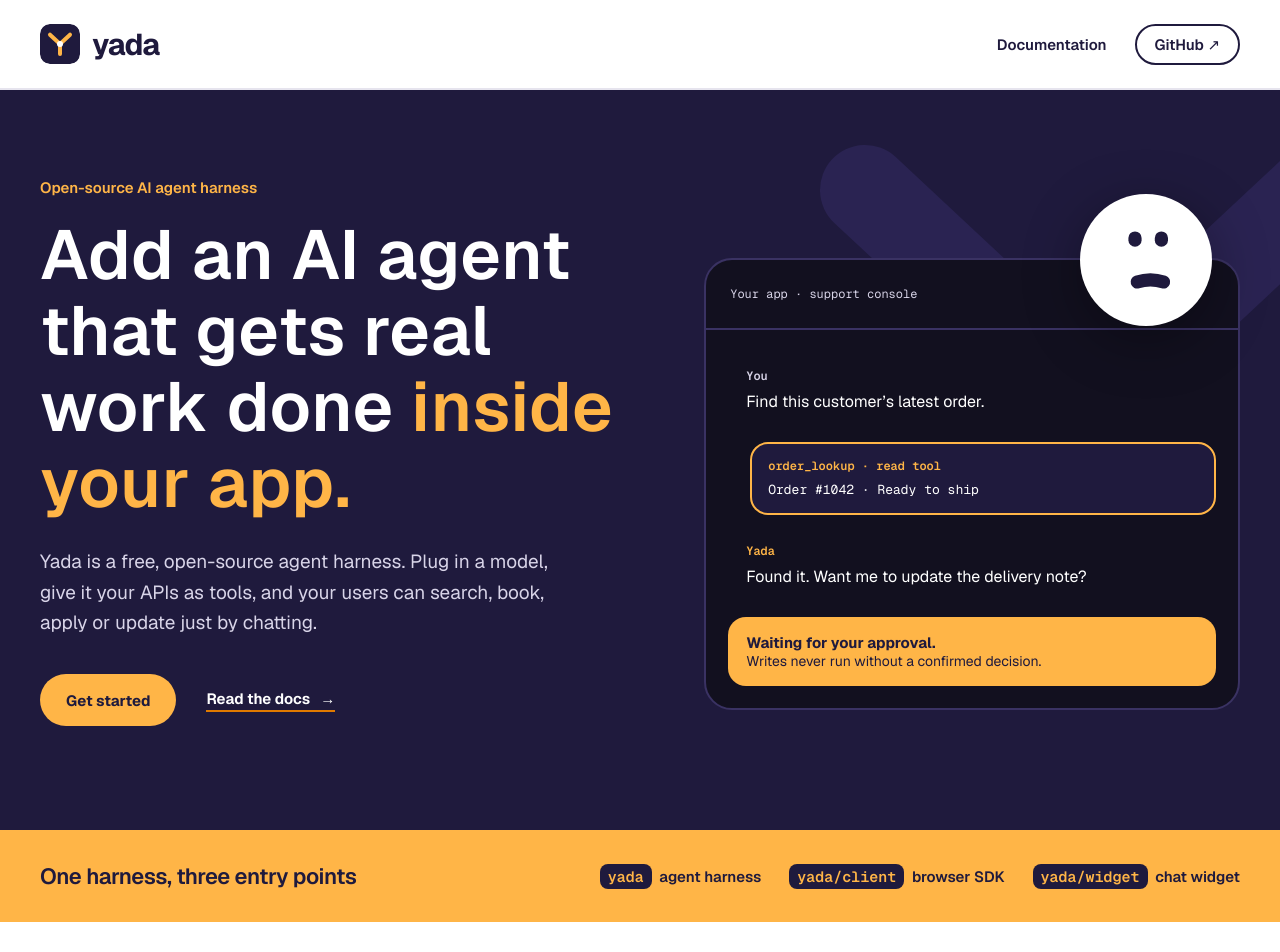
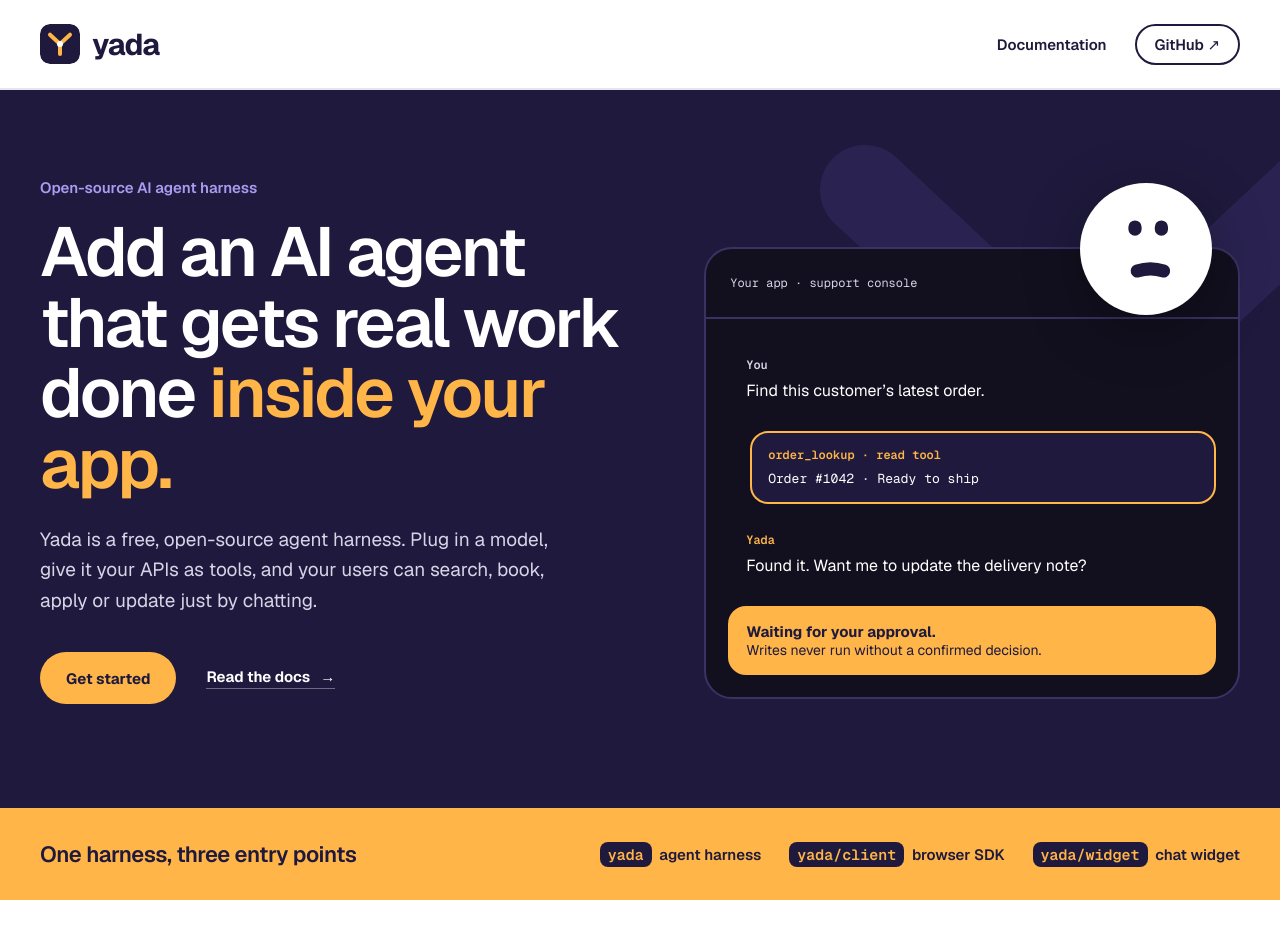
Before and after one commit to edgar4/yada, a Jekyll site: the page built from site/index.html, in a window 1280 px wide. Shown: the top 952 px of the page. Built offline with Jekyll 4.4.1, drawn with Linux system fonts in a browser that asks for light colours.

Commit message:
Ration amber, add lavender tokens and tighten heading type

```diff
--- a/site/assets/docs.css
+++ b/site/assets/docs.css
@@ -51,14 +51,14 @@
 }
 .prose h1 {
   font-size: clamp(36px, 4vw, 52px);
-  letter-spacing: 0.01em;
-  line-height: 1.1;
+  letter-spacing: -0.03em;
+  line-height: 1.05;
   margin-bottom: 28px;
 }
 .prose h2 {
   font-size: 28px;
   line-height: 1.1;
-  letter-spacing: -0.02em;
+  letter-spacing: -0.025em;
   margin: 52px 0 16px;
 }
 .prose h3 {
@@ -89,7 +89,8 @@
   font-family: var(--mono);
   font-size: 0.84em;
   padding: 2px 6px;
-  background: var(--surface);
+  color: var(--code-text);
+  background: var(--code-bg);
   border-radius: 6px;
 }
 .prose pre {
@@ -106,6 +107,7 @@
 }
 .prose pre code {
   font-size: inherit;
+  color: inherit;
   background: none;
   padding: 0;
   border-radius: 0;
--- a/site/assets/site.css
+++ b/site/assets/site.css
@@ -12,6 +12,10 @@
   --line: #e6e4ee;
   --surface: #f4f3f8;
   --accent: #9a4f00;
+  --lavender: #a99cf0;
+  --lavender-text: #5a4ac2;
+  --code-text: var(--ink);
+  --code-bg: #ece9f8;
   --sans: "Geist", ui-sans-serif, system-ui, sans-serif;
   --display: var(--sans);
   --mono: "Geist Mono", ui-monospace, SFMono-Regular, Consolas, monospace;
@@ -29,6 +33,9 @@
     --line: #3a3263;
     --surface: #221c45;
     --accent: var(--amber);
+    --lavender-text: var(--lavender);
+    --code-text: #d4ccfa;
+    --code-bg: rgb(169 156 240 / 0.14);
   }
 }
 * {
@@ -45,6 +52,8 @@ body {
   --line: #3a3263;
   --surface: var(--ink-raised);
   --accent: var(--amber);
+  --code-text: var(--lavender);
+  --code-bg: rgb(169 156 240 / 0.12);
   color: var(--text);
   background: var(--ink);
 }
@@ -73,7 +82,7 @@ summary:focus-visible,
   border-radius: 6px;
 }
 .wrap {
-  width: min(1200px, calc(100% - 80px));
+  width: min(var(--wrap, 1200px), calc(100% - 80px));
   margin-inline: auto;
 }
 .site-header {
@@ -143,7 +152,7 @@ summary:focus-visible,
 .kicker {
   font-size: 15px;
   font-weight: 600;
-  color: var(--accent);
+  color: var(--lavender);
   margin-bottom: 20px;
 }
 h1,
@@ -159,21 +168,21 @@ h3 {
 }
 h1 {
   font-size: clamp(46px, 5.4vw, 76px);
-  letter-spacing: 0.01em;
+  letter-spacing: -0.035em;
   font-weight: 600;
-  line-height: 1.1;
+  line-height: 1.02;
   margin-bottom: 26px;
 }
 h2 {
   font-size: clamp(28px, 2.8vw, 40px);
   line-height: 1.1;
-  letter-spacing: 0.01em;
+  letter-spacing: -0.025em;
   font-weight: 600;
   margin-bottom: 0;
 }
 h3 {
   font-weight: 600;
-  letter-spacing: -0.02em;
+  letter-spacing: -0.015em;
 }
 .button {
   text-decoration: none;
@@ -201,8 +210,13 @@ h3 {
   display: inline-flex;
   align-items: center;
   gap: 10px;
-  border-bottom: 2px solid var(--deep-amber);
+  border-bottom: 1px solid color-mix(in srgb, currentColor 35%, transparent);
   padding-bottom: 2px;
+}
+.text-link:hover,
+.text-link:focus-visible {
+  color: inherit;
+  border-bottom-color: var(--amber);
 }
 .site-footer {
   padding-block: 56px;
@@ -227,6 +241,19 @@ h3 {
 }
 .site-footer nav {
   font-size: 14px;
+}
+.footer-meta {
+  display: flex;
+  flex-wrap: wrap;
+  gap: 8px 20px;
+  margin-top: 32px;
+  padding-top: 24px;
+  border-top: 1px solid var(--line);
+  font-size: 13px;
+  color: var(--muted);
+}
+.footer-meta a {
+  text-decoration: none;
 }
 .visually-hidden {
   position: absolute;
```
